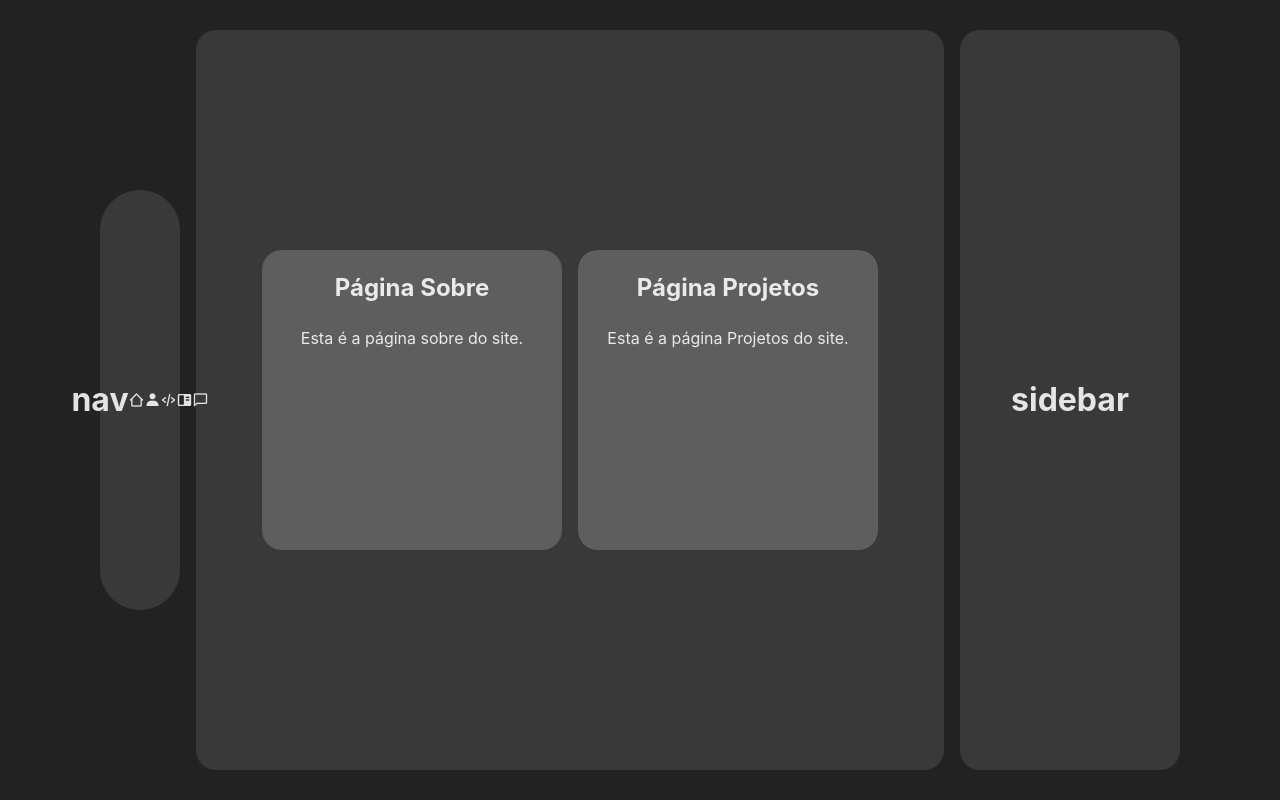
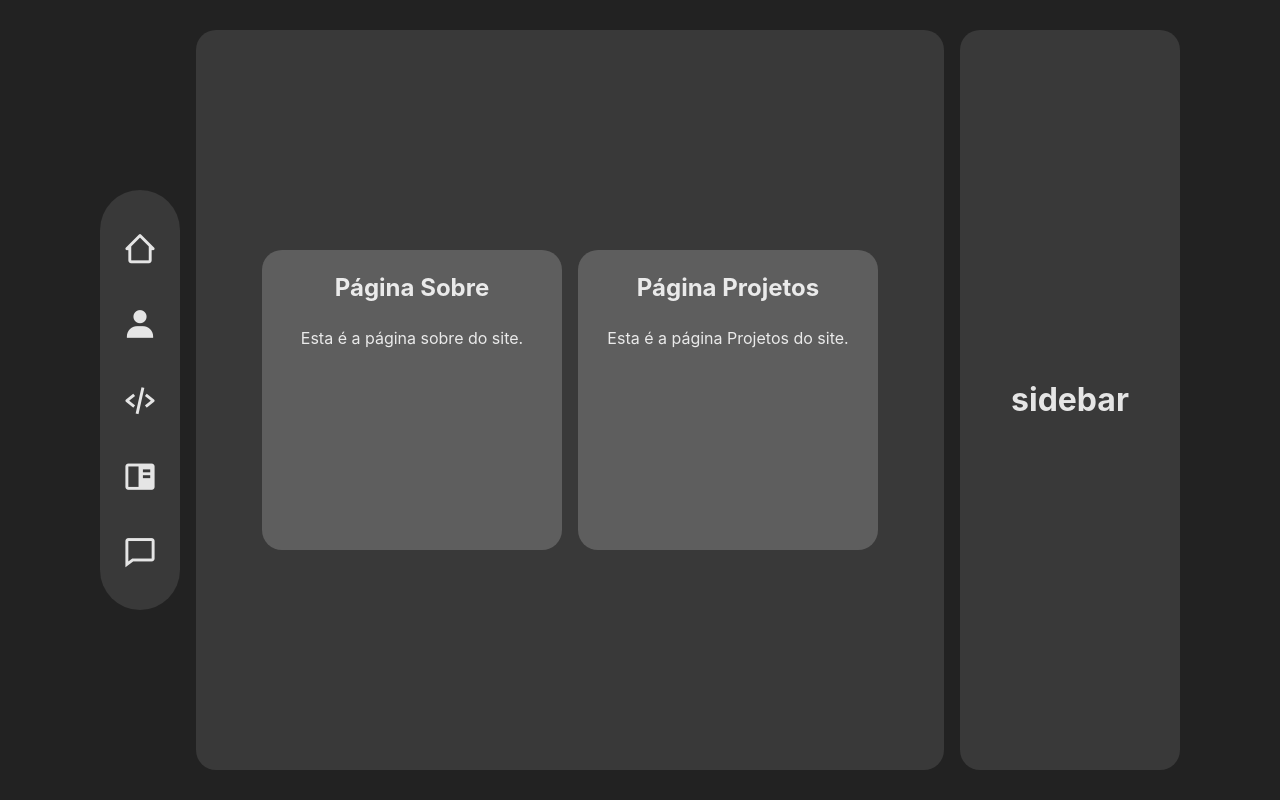
Before and after one commit to Roj10/Portif-lio-proficional, a React (Vite) app in the folder portifolio proficional/: page / in a window 1280 px wide. Built offline with nearby package versions, Linux system fonts and the light colour scheme.

Commit message:
finalizacao css nav

```diff
--- a/portifolio proficional/src/App.css
+++ b/portifolio proficional/src/App.css
@@ -37,7 +37,23 @@ body {
     padding: 10px;
     margin: 10rem 0rem 10rem 0rem;
     max-width: 60px;
+    flex-direction: column;
+}
 
+i {
+    margin: .5rem;
+    font-size: 35px;
+    border-radius: 50%;
+    width: 60px;
+    height: 60px;
+    text-align: center;
+    align-content: center;
+    cursor: pointer;
+    transition: .3s;
+}
+
+i:hover {
+    background-color: #222;
 }
 
 .box {
--- a/portifolio proficional/src/App.jsx
+++ b/portifolio proficional/src/App.jsx
@@ -8,7 +8,6 @@ function App() {
   return (
     <div className='container'>
       <div className="nav">
-        <h1>nav</h1>
         <i class='bx bx-home-alt-2'></i>
         <i class='bx bxs-user'></i>
         <i class='bx bx-code-alt' ></i>
```
